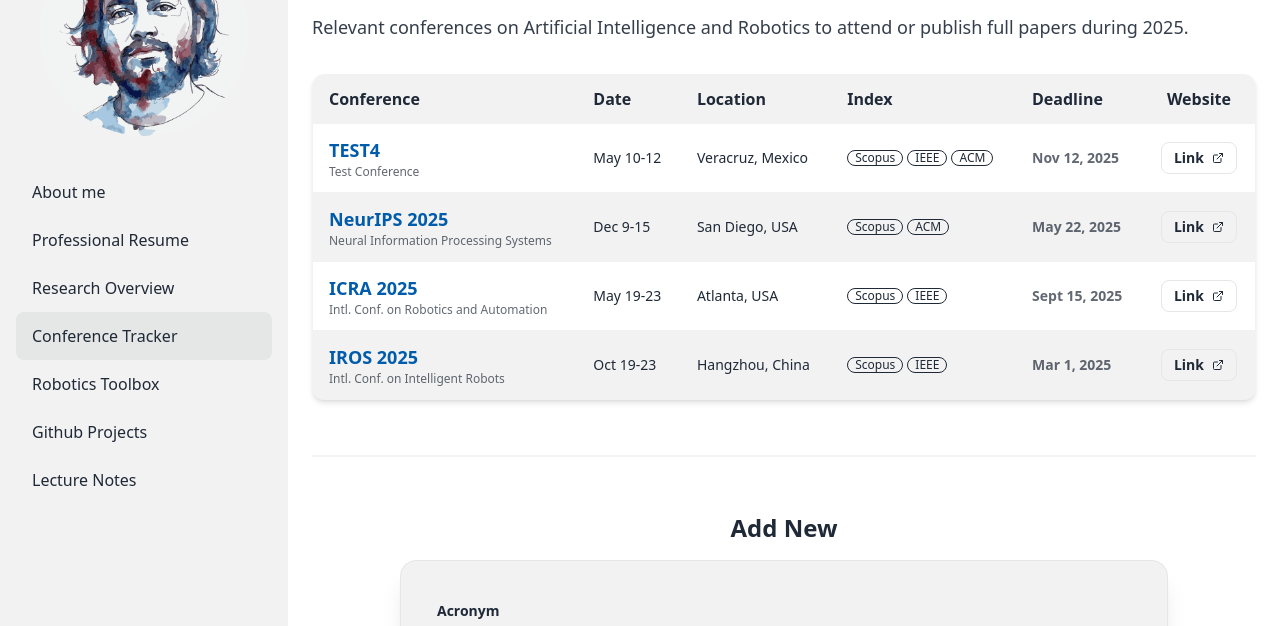
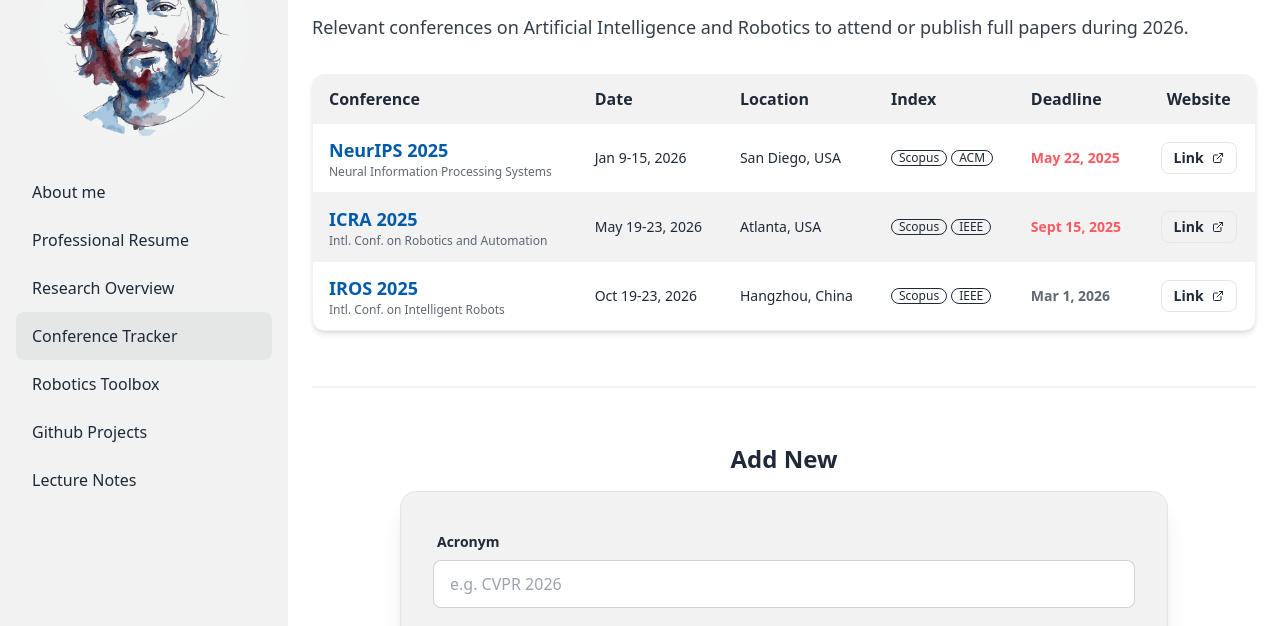
Before and after one commit to JHermosillaD/jhermosillad.github.io, an Astro site: page /events in a window 1280 px wide. Shown: the part 100-726 px from the top of the page. Built offline with nearby package versions, Linux system fonts and the light colour scheme; Astro itself is replaced by a stand-in of ours; some packages are replaced by stand-ins of ours.

Commit message:
update date format

```diff
--- a/src/content/events/icra-2025.yaml
+++ b/src/content/events/icra-2025.yaml
@@ -1,6 +1,6 @@
 title: "ICRA 2025"
 subtitle: "Intl. Conf. on Robotics and Automation"
-date: "May 19-23"
+date: "May 19-23, 2026"
 location: "Atlanta, USA"
 index: ["Scopus", "IEEE"]
 deadline: "Sept 15, 2025"
--- a/src/content/events/iros-2025.yaml
+++ b/src/content/events/iros-2025.yaml
@@ -1,7 +1,7 @@
 title: "IROS 2025"
 subtitle: "Intl. Conf. on Intelligent Robots"
-date: "Oct 19-23"
+date: "Oct 19-23, 2026"
 location: "Hangzhou, China"
 index: ["Scopus", "IEEE"]
-deadline: "Mar 1, 2025"
+deadline: "Mar 1, 2026"
 website: "https://ieee-iros.org/"
--- a/src/content/events/neurips-2025.yaml
+++ b/src/content/events/neurips-2025.yaml
@@ -1,6 +1,6 @@
 title: "NeurIPS 2025"
 subtitle: "Neural Information Processing Systems"
-date: "Dec 9-15"
+date: "Jan 9-15, 2026"
 location: "San Diego, USA"
 index: ["Scopus", "ACM"]
 deadline: "May 22, 2025"
--- a/src/content/events/test4.yaml
+++ /dev/null
@@ -1,7 +0,0 @@
-title: "TEST4"
-subtitle: "Test Conference"
-date: "May 10-12"
-location: "Veracruz, Mexico"
-index: ["Scopus", "IEEE", "ACM"]
-deadline: "Nov 12, 2025"
-website: "https://es.wikipedia.org/wiki/Wikipedia:Portada"
--- a/src/pages/events.astro
+++ b/src/pages/events.astro
@@ -2,30 +2,35 @@
 import BaseLayout from "../layouts/BaseLayout.astro";
 import { getCollection } from "astro:content";
 
-const events = (await getCollection("events")).sort((a, b) => {
-  return new Date(a.data.date).getTime() - new Date(b.data.date).getTime();
+const allEvents = await getCollection("events");
+const parseEventDate = (dateStr) => {
+  const cleanDate = dateStr.replace(/-[0-9]+/, "");
+  return new Date(cleanDate);
+};
+
+const sortedEvents = allEvents.sort((a, b) => {
+  return parseEventDate(a.data.date).getTime() - parseEventDate(b.data.date).getTime();
 });
+
+const now = new Date();
+const upcomingEvents = sortedEvents.filter(e => parseEventDate(e.data.date) >= now);
+const pastEvents = sortedEvents.filter(e => parseEventDate(e.data.date) < now).reverse();
 ---
 
-<BaseLayout
-  title="Conferences"
-  sideBarActiveItemID="events"
-  maxWidth="max-w-7xl"
->
+<BaseLayout title="Conferences" sideBarActiveItemID="events" maxWidth="max-w-7xl">
+
   <div class="mb-6 border-b border-base-300 pb-2">
     <h1 class="text-4xl font-bold text-primary">Conference Tracker</h1>
   </div>
 
   <div class="text-justify leading-relaxed text-lg text-base-content/90 mb-8">
     <p>
-      Relevant conferences on Artificial Intelligence and Robotics to attend or
-      publish full papers during 2025.
+      Relevant conferences on Artificial Intelligence and Robotics to attend or publish full papers during 2026.
     </p>
   </div>
 
-  <div
-    class="overflow-x-auto w-full bg-base-100 rounded-xl shadow-md border border-base-200 mb-10"
-  >
+  <div class="mb-12">
+    <div class="overflow-x-auto w-full bg-base-100 rounded-xl shadow-md border border-base-200">
       <table class="table table-zebra w-full">
         <thead class="bg-base-200 text-base-content">
           <tr>
@@ -38,71 +43,78 @@
           </tr>
         </thead>
         <tbody>
-        {
-          events.map((event) => (
+          {upcomingEvents.length === 0 ? (
+             <tr><td colspan="6" class="text-center py-8 opacity-50">No upcoming conferences tracked.</td></tr>
+          ) : (
+            upcomingEvents.map((event) => (
               <tr class="hover">
                 <td>
-                <div class="font-bold text-lg text-primary">
-                  {event.data.title}
-                </div>
+                  <div class="font-bold text-lg text-primary">{event.data.title}</div>
                   <div class="text-xs opacity-70">{event.data.subtitle}</div>
                 </td>
-              <td class="font-medium">{event.data.date}</td>
+                <td class="font-medium whitespace-nowrap">{event.data.date}</td>
                 <td>
                   <div class="flex items-center gap-2">
                     <span>{event.data.location}</span>
                   </div>
                 </td>
                 <td>
-                <div class="flex gap-1">
+                  <div class="flex gap-1 flex-wrap">
                     {event.data.index.map((idx) => (
                       <span class="badge badge-sm badge-outline">{idx}</span>
                     ))}
                   </div>
                 </td>
                 <td>
-                <span
-                  class={
-                    event.data.deadline.includes("2024")
-                      ? "text-error font-bold"
-                      : "font-bold opacity-70"
-                  }
-                >
+                  {/* Logic: Highlight if deadline contains current year */}
+                  <span class={event.data.deadline.includes("2025") ? "text-error font-bold" : "font-bold opacity-70"}>
                     {event.data.deadline}
                   </span>
                 </td>
                 <td class="text-center">
-                <a
-                  href={event.data.website}
-                  target="_blank"
-                  class="btn btn-sm btn-ghost border-base-300"
-                >
+                  <a href={event.data.website} target="_blank" class="btn btn-sm btn-ghost border-base-300">
                     Link
-                  <svg
-                    xmlns="http://www.w3.org/2000/svg"
-                    width="12"
-                    height="12"
-                    viewBox="0 0 24 24"
-                    fill="none"
-                    stroke="currentColor"
-                    stroke-width="2"
-                    stroke-linecap="round"
-                    stroke-linejoin="round"
-                  >
-                    <>
-                      <path d="M18 13v6a2 2 0 0 1-2 2H5a2 2 0 0 1-2-2V8a2 2 0 0 1 2-2h6" />
-                      <polyline points="15 3 21 3 21 9" />
-                      <line x1="10" y1="14" x2="21" y2="3" />
-                    </>
-                  </svg>
+                    <svg xmlns="http://www.w3.org/2000/svg" width="12" height="12" viewBox="0 0 24 24" fill="none" stroke="currentColor" stroke-width="2" stroke-linecap="round" stroke-linejoin="round"><path d="M18 13v6a2 2 0 0 1-2 2H5a2 2 0 0 1-2-2V8a2 2 0 0 1 2-2h6"></path><polyline points="15 3 21 3 21 9"></polyline><line x1="10" y1="14" x2="21" y2="3"></line></svg>
                   </a>
                 </td>
               </tr>
             ))
-        }
+          )}
         </tbody>
       </table>
     </div>
+  </div>
+
+  {pastEvents.length > 0 && (
+    <div class="collapse collapse-arrow bg-base-200 border border-base-300 mb-10">
+      <input type="checkbox" />
+      <div class="collapse-title text-xl font-bold opacity-60">
+        📂 Past Events ({pastEvents.length})
+      </div>
+      <div class="collapse-content">
+        <div class="overflow-x-auto">
+          <table class="table w-full opacity-60">
+            <thead>
+              <tr>
+                <th>Conference</th>
+                <th>Date</th>
+                <th>Location</th>
+              </tr>
+            </thead>
+            <tbody>
+              {pastEvents.map((event) => (
+                <tr>
+                  <td class="font-bold">{event.data.title}</td>
+                  <td>{event.data.date}</td>
+                  <td>{event.data.location}</td>
+                </tr>
+              ))}
+            </tbody>
+          </table>
+        </div>
+      </div>
+    </div>
+  )}
 
   <div class="divider my-12 opacity-50"></div>
 
@@ -114,144 +126,70 @@
     <div class="card bg-base-200 shadow-xl border border-base-300">
       <div class="card-body p-8">
         <div class="form-control">
-          <label class="label"
-            ><span class="label-text font-bold">Acronym</span></label
-          >
-          <input
-            type="text"
-            id="input-title"
-            class="input input-bordered w-full"
-            placeholder="e.g. CVPR 2025"
-          />
+          <label class="label"><span class="label-text font-bold">Acronym</span></label>
+          <input type="text" id="input-title" class="input input-bordered w-full" placeholder="e.g. CVPR 2026" />
         </div>
         <div class="form-control mt-2">
           <label class="label"><span class="label-text">Full Name</span></label>
-          <input
-            type="text"
-            id="input-subtitle"
-            class="input input-bordered w-full"
-            placeholder="Computer Vision and Pattern Recognition"
-          />
+          <input type="text" id="input-subtitle" class="input input-bordered w-full" placeholder="Computer Vision and Pattern Recognition" />
         </div>
 
         <div class="flex flex-col md:flex-row gap-4 mt-2">
           <div class="form-control w-full md:w-1/2">
-            <label class="label"><span class="label-text">Date</span></label>
-            <input
-              type="text"
-              id="input-date"
-              class="input input-bordered w-full"
-              placeholder="June 17-21"
-            />
+            <label class="label"><span class="label-text">Date (Include Year!)</span></label>
+            <input type="text" id="input-date" class="input input-bordered w-full" placeholder="May 19-23, 2026" />
           </div>
           <div class="form-control w-full md:w-1/2">
-            <label class="label"><span class="label-text">Location</span></label
-            >
-            <input
-              type="text"
-              id="input-location"
-              class="input input-bordered w-full"
-              placeholder="Seattle, USA"
-            />
+            <label class="label"><span class="label-text">Location</span></label>
+            <input type="text" id="input-location" class="input input-bordered w-full" placeholder="Seattle, USA" />
           </div>
         </div>
 
         <div class="flex flex-col md:flex-row gap-4 mt-2">
            <div class="form-control w-full md:w-1/2">
-            <label class="label"><span class="label-text">Deadline</span></label
-            >
-            <input
-              type="text"
-              id="input-deadline"
-              class="input input-bordered w-full"
-              placeholder="Nov 15, 2025"
-            />
+            <label class="label"><span class="label-text">Deadline</span></label>
+            <input type="text" id="input-deadline" class="input input-bordered w-full" placeholder="Nov 15, 2025" />
           </div>
           <div class="form-control w-full md:w-1/2">
             <label class="label"><span class="label-text">Website</span></label>
-            <input
-              type="url"
-              id="input-website"
-              class="input input-bordered w-full"
-              placeholder="https://..."
-            />
+            <input type="url" id="input-website" class="input input-bordered w-full" placeholder="https://..." />
           </div>
         </div>
 
         <div class="form-control mt-4">
-          <label class="label"
-            ><span class="label-text font-bold">Indexed In:</span></label
-          >
+          <label class="label"><span class="label-text font-bold">Indexed In:</span></label>
           <div class="flex flex-wrap gap-2">
-            {
-              ["Scopus", "IEEE", "ACM", "WoS", "DBLP"].map((idx) => (
+            {["Scopus", "IEEE", "ACM", "WoS", "DBLP"].map((idx) => (
               <label class="cursor-pointer label border border-base-content/20 rounded-lg px-3 py-1 bg-base-100 hover:bg-base-200 transition">
                 <span class="label-text mr-2 text-xs font-bold">{idx}</span>
-                  <input
-                    type="checkbox"
-                    value={idx}
-                    class="checkbox checkbox-xs checkbox-primary idx-check"
-                    checked={idx === "Scopus"}
-                  />
+                <input type="checkbox" value={idx} class="checkbox checkbox-xs checkbox-primary idx-check" checked={idx==="Scopus"} />
               </label>
-              ))
-            }
+            ))}
           </div>
         </div>
 
-        <div
-          class="card-actions justify-end mt-8 border-t border-base-content/10 pt-6"
-        >
-          <button class="btn btn-primary" id="btn-submit">
-            <svg
-              xmlns="http://www.w3.org/2000/svg"
-              width="20"
-              height="20"
-              viewBox="0 0 24 24"
-              fill="none"
-              stroke="currentColor"
-              stroke-width="2"
-              stroke-linecap="round"
-              stroke-linejoin="round"
-              ><line x1="22" y1="2" x2="11" y2="13"></line><polygon
-                points="22 2 15 22 11 13 2 9 22 2"></polygon></svg
-            >
-            Submit Request
-          </button>
+        <div class="card-actions justify-end mt-8 border-t border-base-content/10 pt-6">
+            <button class="btn btn-primary" id="btn-submit">Submit Request</button>
         </div>
       </div>
     </div>
   </div>
+
 </BaseLayout>
 
 <script>
-  const copyBtn = document.getElementById("btn-copy");
-  const submitBtn = document.getElementById("btn-submit");
+  const submitBtn = document.getElementById('btn-submit');
 
   function generateYAML() {
-    const title =
-      (document.getElementById("input-title") as HTMLInputElement).value ||
-      "CONFERENCE 202X";
-    const subtitle =
-      (document.getElementById("input-subtitle") as HTMLInputElement).value ||
-      "Full Conference Name";
-    const date =
-      (document.getElementById("input-date") as HTMLInputElement).value ||
-      "Month DD-DD";
-    const location =
-      (document.getElementById("input-location") as HTMLInputElement).value ||
-      "City, Country";
-    const deadline =
-      (document.getElementById("input-deadline") as HTMLInputElement).value ||
-      "Month DD, YYYY";
-    const website =
-      (document.getElementById("input-website") as HTMLInputElement).value ||
-      "https://example.com";
+    const title = (document.getElementById('input-title') as HTMLInputElement).value || "CONFERENCE 2026";
+    const subtitle = (document.getElementById('input-subtitle') as HTMLInputElement).value || "Full Conference Name";
+    const date = (document.getElementById('input-date') as HTMLInputElement).value || "Month DD-DD, 2026";
+    const location = (document.getElementById('input-location') as HTMLInputElement).value || "City, Country";
+    const deadline = (document.getElementById('input-deadline') as HTMLInputElement).value || "Month DD, 2025";
+    const website = (document.getElementById('input-website') as HTMLInputElement).value || "https://example.com";
 
-    const checkboxes = document.querySelectorAll(".idx-check:checked");
-    const indices = Array.from(checkboxes)
-      .map((cb: any) => `"${cb.value}"`)
-      .join(", ");
+    const checkboxes = document.querySelectorAll('.idx-check:checked');
+    const indices = Array.from(checkboxes).map((cb: any) => `"${cb.value}"`).join(', ');
 
     return `title: "${title}"
 subtitle: "${subtitle}"
@@ -262,32 +200,12 @@
 website: "${website}"`;
   }
 
-  copyBtn?.addEventListener("click", () => {
-    const text = generateYAML();
-    navigator.clipboard.writeText(text);
-    const originalText = copyBtn.innerHTML;
-    copyBtn.innerText = "Copied!";
-    copyBtn.classList.add("text-success");
-    setTimeout(() => {
-      copyBtn.innerHTML = originalText;
-      copyBtn.classList.remove("text-success");
-    }, 2000);
-  });
-
-  submitBtn?.addEventListener("click", () => {
+  submitBtn?.addEventListener('click', () => {
      const yamlData = generateYAML();
-    const title =
-      (document.getElementById("input-title") as HTMLInputElement).value ||
-      "New Conference";
+     const title = (document.getElementById('input-title') as HTMLInputElement).value || "New Conference";
      const repo = "JHermosillaD/jhermosillad.github.io";
-    const issueBody = `Please add this conference to the tracker. Automate this via IssueOps.
-
-\`\`\`yaml
-${yamlData}
-\`\`\`
-`;
-
+     const issueBody = `Please add this conference to the tracker. Automate this via IssueOps.\n\n\`\`\`yaml\n${yamlData}\n\`\`\``;
      const url = `https://github.com/${repo}/issues/new?title=Add Event: ${encodeURIComponent(title)}&body=${encodeURIComponent(issueBody)}&labels=new-conference`;
-    window.open(url, "_blank");
+     window.open(url, '_blank');
   });
 </script>
```
Lines whose indentation alone changed are shown as unchanged.
